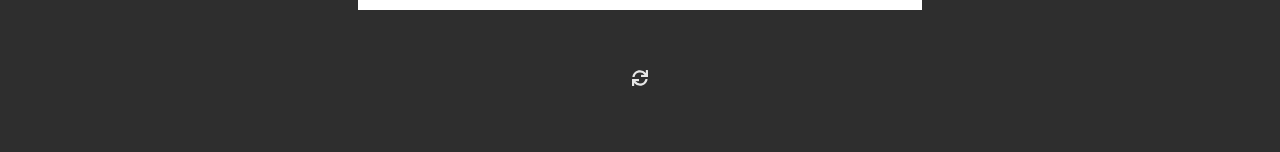
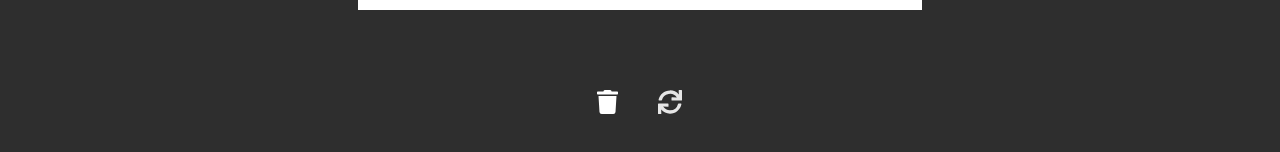
Before and after one commit to NathanWaddell121107/percys-league-app, a Next.js app: page / in a window 1280 px wide. Both pictures are taken after a click on the element 791 px from the left and 206 px from the top of the page. Shown: the part 270-422 px from the top of the page. Built offline with nearby package versions, Linux system fonts and the light colour scheme.

Commit message:
Add a remove all players method

```diff
--- a/presentation/components/main-page/index.tsx
+++ b/presentation/components/main-page/index.tsx
@@ -3,7 +3,12 @@ import * as Styled from './main-page.styles'
 import randomPlayerPairings from '../util/random-player-pairings'
 import { FontAwesomeIcon } from '@fortawesome/react-fontawesome'
 import { Input, Form } from 'reactstrap'
-import { faPlus, faTimes, faSync } from '@fortawesome/free-solid-svg-icons'
+import {
+	faPlus,
+	faTimes,
+	faSync,
+	faTrash
+} from '@fortawesome/free-solid-svg-icons'
 
 /*
 TODO:
@@ -55,6 +60,13 @@ const MainPage: React.FC = () => {
 		)
 		if (typeof window !== 'undefined') {
 			localStorage.setItem('addedPlayers', `${addedPlayers}`)
+		}
+	}
+
+	const removeAllPlayers = () => {
+		setAddedPlayers([])
+		if (typeof window !== 'undefined') {
+			localStorage.removeItem('addedPlayers')
 		}
 	}
 
@@ -116,11 +128,23 @@ const MainPage: React.FC = () => {
 					)
 				})}
 			</Styled.MatchedPlayersList>
-			<FontAwesomeIcon
-				style={{ marginTop: '20px', cursor: 'pointer' }}
-				onClick={() => shufflePlayersList()}
-				icon={faSync}
-			/>
+			{addedPlayers.length > 0 && (
+				<div style={{ marginTop: '40px' }}>
+					<FontAwesomeIcon
+						style={{ fontSize: '24px', marginRight: '40px', cursor: 'pointer' }}
+						color="white"
+						icon={faTrash}
+						onClick={() => {
+							removeAllPlayers()
+						}}
+					/>
+					<FontAwesomeIcon
+						style={{ fontSize: '24px', cursor: 'pointer' }}
+						onClick={() => shufflePlayersList()}
+						icon={faSync}
+					/>
+				</div>
+			)}
 		</Styled.MainPageWrapper>
 	)
 }
```
